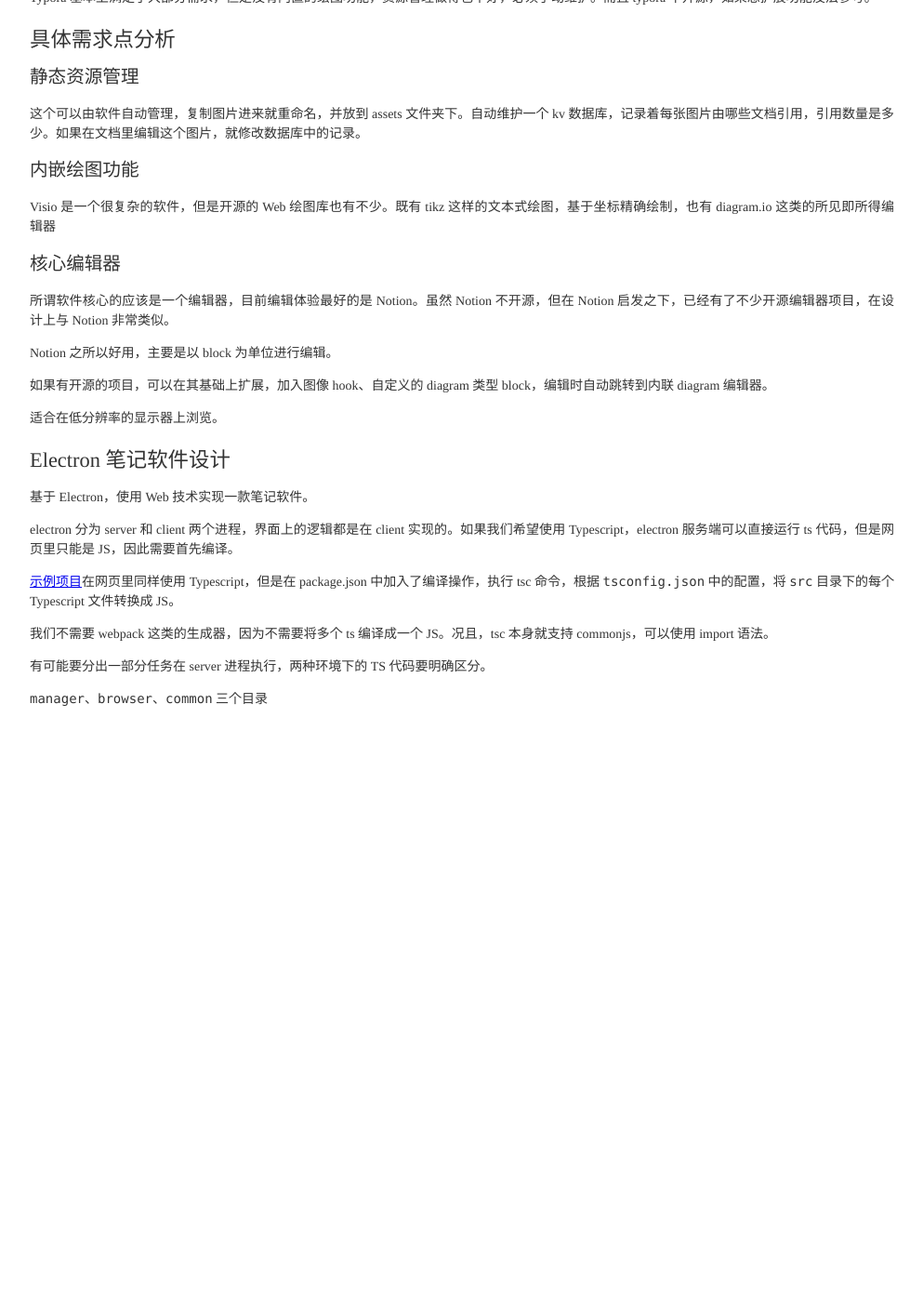
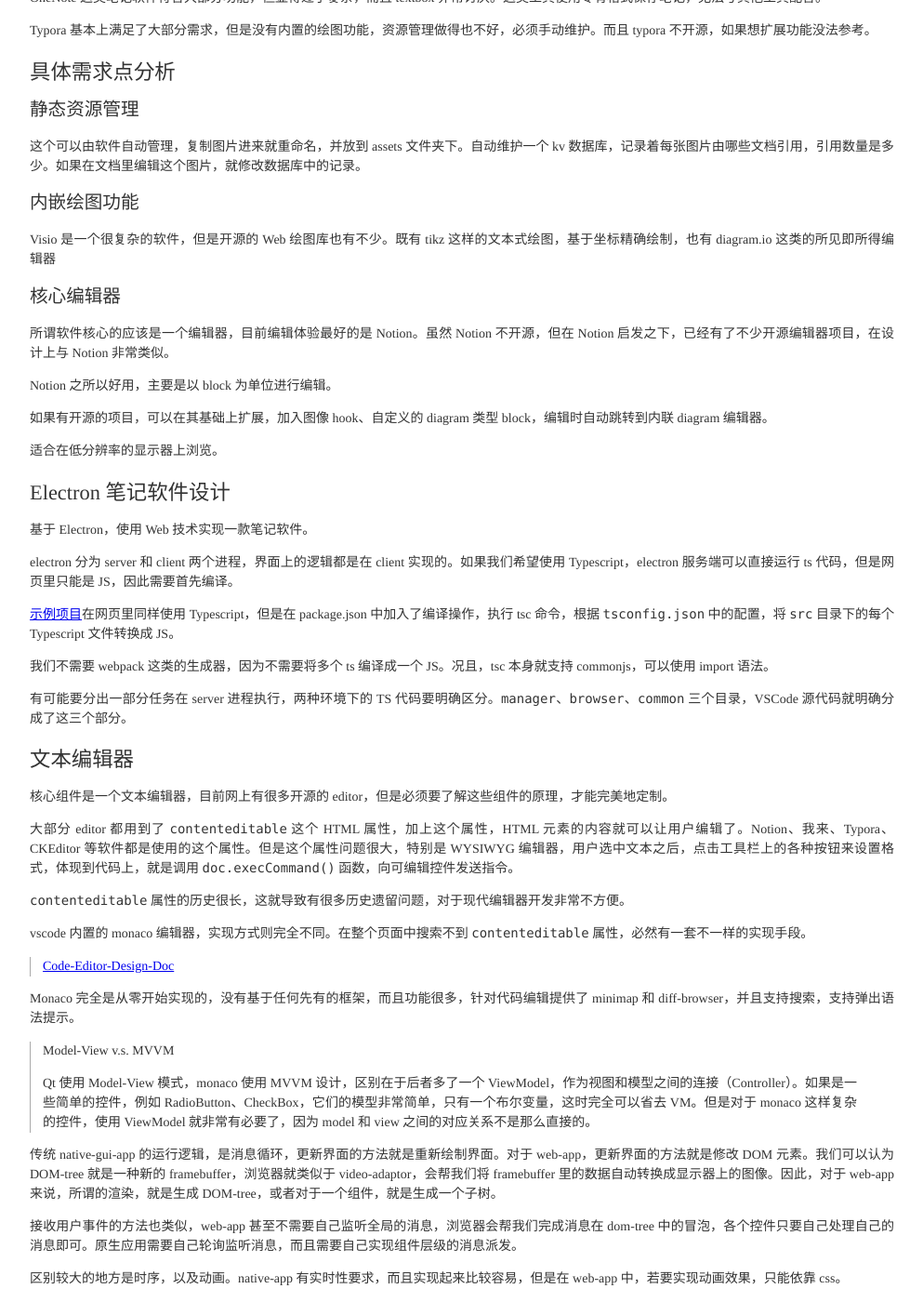
Before and after one commit to songziming/blog, an MkDocs documentation site: the page built from content/others/personal-knowledge-base.md, in a window 1280 px wide and 1400 px high, scrolled down 633 px. Shown: the whole window at 93% size, without its empty margins (143-1136 px from the left). Built offline with MkDocs 1.6.1, drawn with Linux system fonts in a browser that asks for light colours; before the commit the page ends 1410 px from its top, so only the background shows below that; some of the changed text lies outside the part shown.

Commit message:
added more content on pkb

```diff
--- a/content/others/personal-knowledge-base.md
+++ b/content/others/personal-knowledge-base.md
@@ -28,6 +28,8 @@
 - 只是仓库内部笔记交叉引用，自动生成引用拓扑图
 - 更好用的编辑器，自动纠错
 - 更好的中文显示，等宽（源代码）模式下宽度严格等于2英文字符，行高固定。
+
+OneNote这类笔记软件符合大部分功能，但显得过于复杂，而且textbox非常讨厌。这类工具使用专有格式保存笔记，无法与其他工具配合。
 
 Typora基本上满足了大部分需求，但是没有内置的绘图功能，资源管理做得也不好，必须手动维护。而且typora不开源，如果想扩展功能没法参考。
 
@@ -61,6 +63,28 @@
 
 我们不需要webpack这类的生成器，因为不需要将多个ts编译成一个JS。况且，tsc本身就支持commonjs，可以使用import语法。
 
-有可能要分出一部分任务在server进程执行，两种环境下的TS代码要明确区分。
+有可能要分出一部分任务在server进程执行，两种环境下的TS代码要明确区分。`manager`、`browser`、`common`三个目录，VSCode源代码就明确分成了这三个部分。
 
-`manager`、`browser`、`common`三个目录
+## 文本编辑器
+
+核心组件是一个文本编辑器，目前网上有很多开源的editor，但是必须要了解这些组件的原理，才能完美地定制。
+
+大部分editor都用到了`contenteditable`这个HTML属性，加上这个属性，HTML元素的内容就可以让用户编辑了。Notion、我来、Typora、CKEditor等软件都是使用的这个属性。但是这个属性问题很大，特别是WYSIWYG编辑器，用户选中文本之后，点击工具栏上的各种按钮来设置格式，体现到代码上，就是调用`doc.execCommand()`函数，向可编辑控件发送指令。
+
+`contenteditable`属性的历史很长，这就导致有很多历史遗留问题，对于现代编辑器开发非常不方便。
+
+vscode内置的monaco编辑器，实现方式则完全不同。在整个页面中搜索不到`contenteditable`属性，必然有一套不一样的实现手段。
+
+> [Code-Editor-Design-Doc](https://github.com/microsoft/vscode/wiki/[WIP]-Code-Editor-Design-Doc)
+
+Monaco完全是从零开始实现的，没有基于任何先有的框架，而且功能很多，针对代码编辑提供了minimap和diff-browser，并且支持搜索，支持弹出语法提示。
+
+> Model-View v.s. MVVM
+>
+> Qt使用Model-View模式，monaco使用MVVM设计，区别在于后者多了一个ViewModel，作为视图和模型之间的连接（Controller）。如果是一些简单的控件，例如RadioButton、CheckBox，它们的模型非常简单，只有一个布尔变量，这时完全可以省去VM。但是对于monaco这样复杂的控件，使用ViewModel就非常有必要了，因为model和view之间的对应关系不是那么直接的。
+
+传统native-gui-app的运行逻辑，是消息循环，更新界面的方法就是重新绘制界面。对于web-app，更新界面的方法就是修改DOM元素。我们可以认为DOM-tree就是一种新的framebuffer，浏览器就类似于video-adaptor，会帮我们将framebuffer里的数据自动转换成显示器上的图像。因此，对于web-app来说，所谓的渲染，就是生成DOM-tree，或者对于一个组件，就是生成一个子树。
+
+接收用户事件的方法也类似，web-app甚至不需要自己监听全局的消息，浏览器会帮我们完成消息在dom-tree中的冒泡，各个控件只要自己处理自己的消息即可。原生应用需要自己轮询监听消息，而且需要自己实现组件层级的消息派发。
+
+区别较大的地方是时序，以及动画。native-app有实时性要求，而且实现起来比较容易，但是在web-app中，若要实现动画效果，只能依靠css。
```
Also changed, not shown: content/fingerprint/hd-sift.md (+11 -0 lines), content/fingerprint/mlp-training.md (added, +21 -0 lines), content/fingerprint/images/image-20200908171915453.png (added), content/fingerprint/images/image-20200908172236219.png (added), content/fingerprint/images/image-20200908181113217.png (added).
